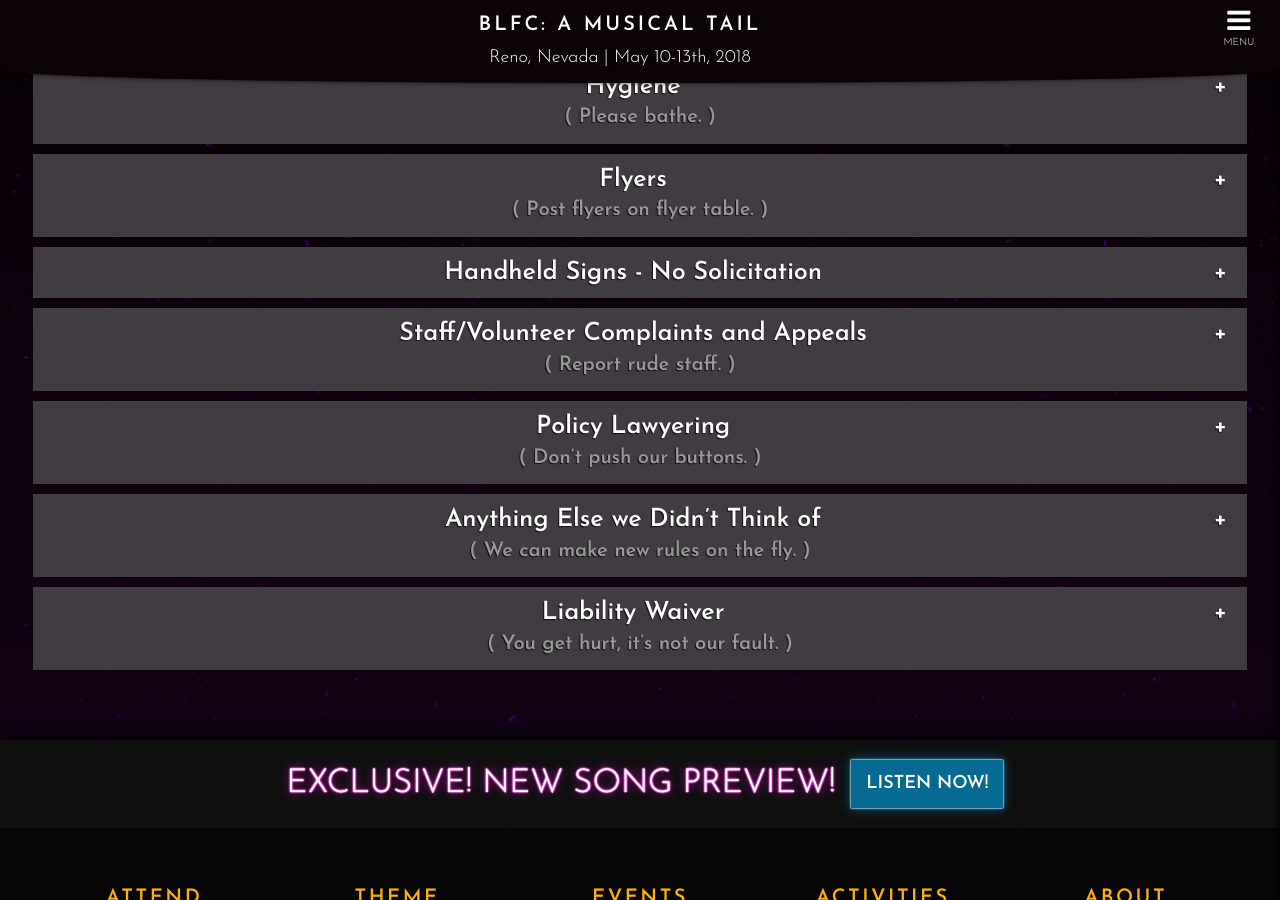
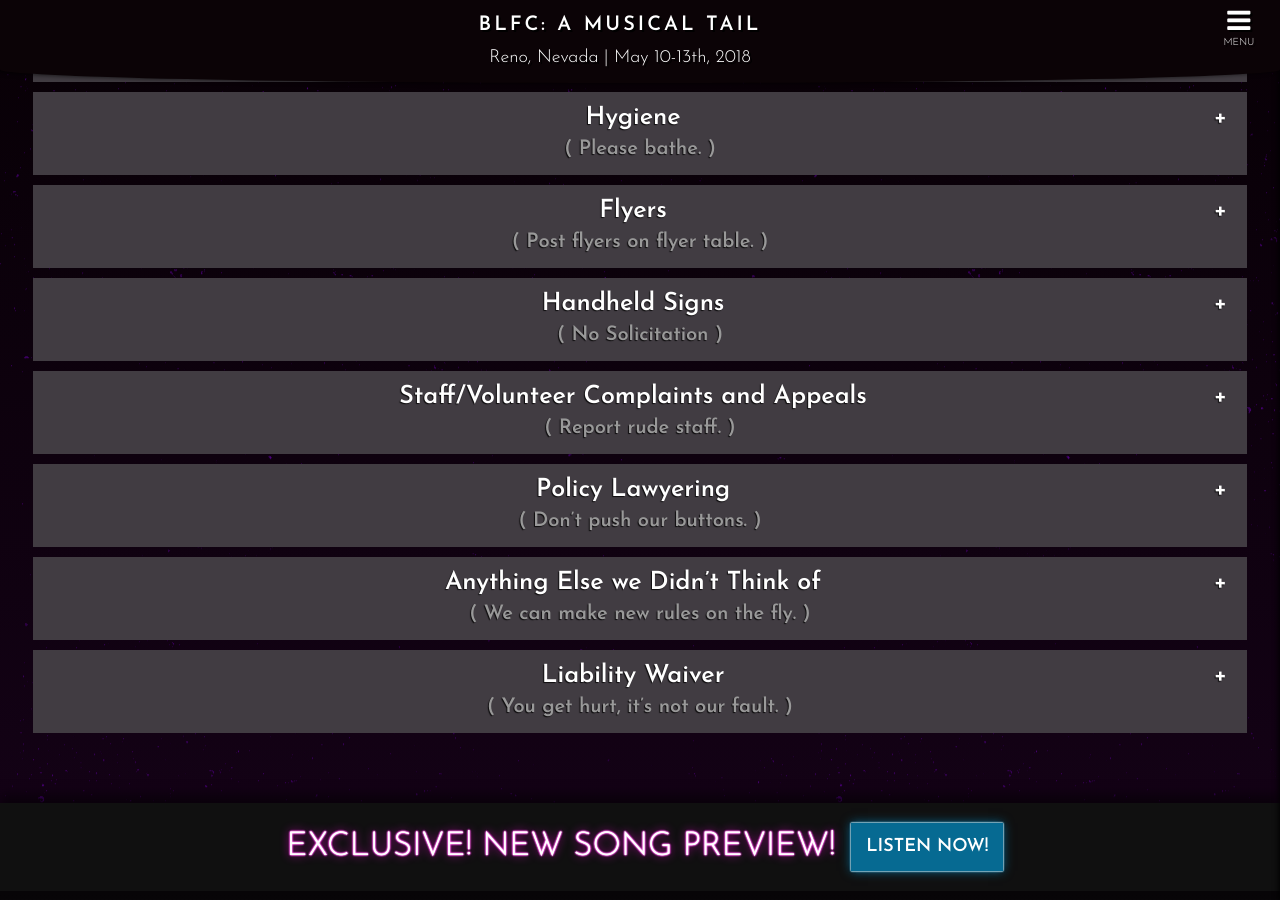
Before and after one commit to blfcweb/biggestlittlefc.github.io, a Jekyll site: the page built from policies.md, in a window 1280 px wide and 900 px high, scrolled down 1619 px. Built offline with Jekyll 4.4.1, drawn with Linux system fonts in a browser that asks for light colours; our own code applies the rules of GitHub Pages for plain Markdown files; some of the changed text lies outside the part shown.

Commit message:
add missing TLDR markup

```diff
--- a/policies.md
+++ b/policies.md
@@ -36,7 +36,7 @@
   No panhandling. No selling anything unless you are an authorized dealer or artist. If you want to sell things, please talk to the staff and we will help you obtain a temporary Reno business license (it's pretty easy). Note that because of state laws, you cannot sell raffle or drawin
 
 
-Heckling - Be nice.
+Heckling *Be nice.*
 : Please keep your comments to yourself. Please don't heckle the stage. Please don't heckle the fursuiters. Please don't heckle anyone. It's not funny and falls under disruptive behavior.
 
 
@@ -132,7 +132,7 @@
 
 
 
-Handheld Signs - No Solicitation
+Handheld Signs *No Solicitation*
 : Any signs that advertise services in exchange for anything of monetary value will not be allowed. These signs count as solicitation, and while they may be funny, the law has no sense of humor.
 
   Remember, this is a family-friendly convention; please refrain from signs that could be considered offensive or inappropriate.
```
